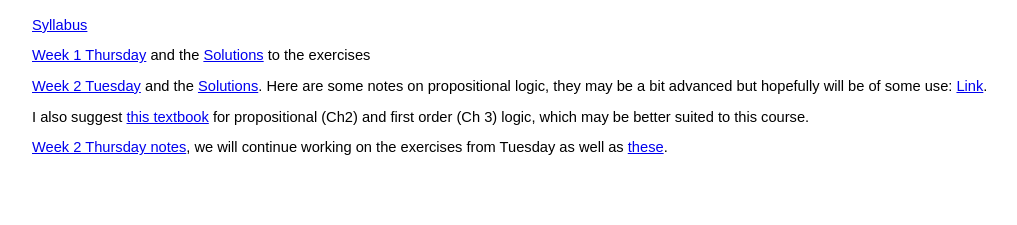
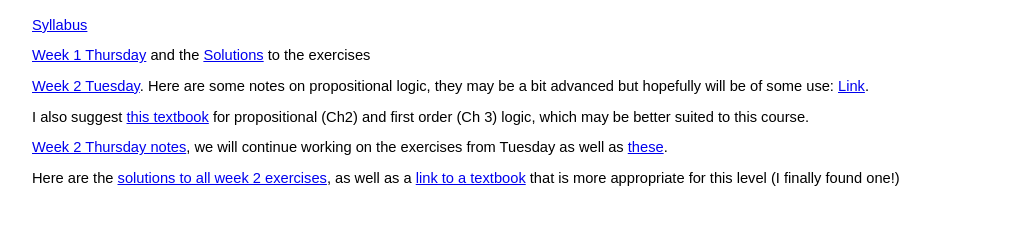
Before and after one commit to kaythmp/kaythmp.github.io, a plain HTML site: page math294/index.html in a window 1280 px wide. Shown: the part 37-262 px from the top of the page, without its empty margins (108-1125 px from the left). Drawn offline with nearby package versions, Linux system fonts and the light colour scheme; files that its build step writes are made by us from their sources.

Commit message:
w2 solutions and link to better textbook

```diff
--- a/math294/index.html
+++ b/math294/index.html
@@ -14,9 +14,10 @@
 
         <p><a href='syllabus.pdf'>Syllabus</a></p>
         <p><a href="w1th.pdf">Week 1 Thursday</a> and the <a href="w1th_solns.pdf">Solutions</a> to the exercises</p>
-        <p><a href="w2tues.pdf">Week 2 Tuesday</a> and the <a href="w2tues_solns.pdf">Solutions</a>. Here are some notes on propositional logic, they may be a bit advanced but hopefully will be of some use: <a href="https://rynchn.github.io/math/math414-2021sp/note1-proplogic.pdf">Link</a>.</p>
+        <p><a href="w2tues.pdf">Week 2 Tuesday</a>. Here are some notes on propositional logic, they may be a bit advanced but hopefully will be of some use: <a href="https://rynchn.github.io/math/math414-2021sp/note1-proplogic.pdf">Link</a>.</p>
         <p>I also suggest <a href="https://builds.openlogicproject.org/open-logic-complete.pdf">this textbook</a> for propositional (Ch2) and first order (Ch 3) logic, which may be better suited to this course.</p>
         <p><a href="logicnotes294.pdf">Week 2 Thursday notes</a>, we will continue working on the exercises from Tuesday as well as <a href="w2th.pdf">these</a>.</p>
+        <p>Here are the <a href="w2_solns.pdf">solutions to all week 2 exercises</a>, as well as a <a href="https://math.libretexts.org/Bookshelves/Mathematical_Logic_and_Proof/Book%3A_Mathematical_Reasoning__Writing_and_Proof_(Sundstrom)/03%3A_Constructing_and_Writing_Proofs_in_Mathematics">link to a textbook</a> that is more appropriate for this level (I finally found one!)</p>
 
 
 </body>
```
Also changed, not shown: 1 other file.
